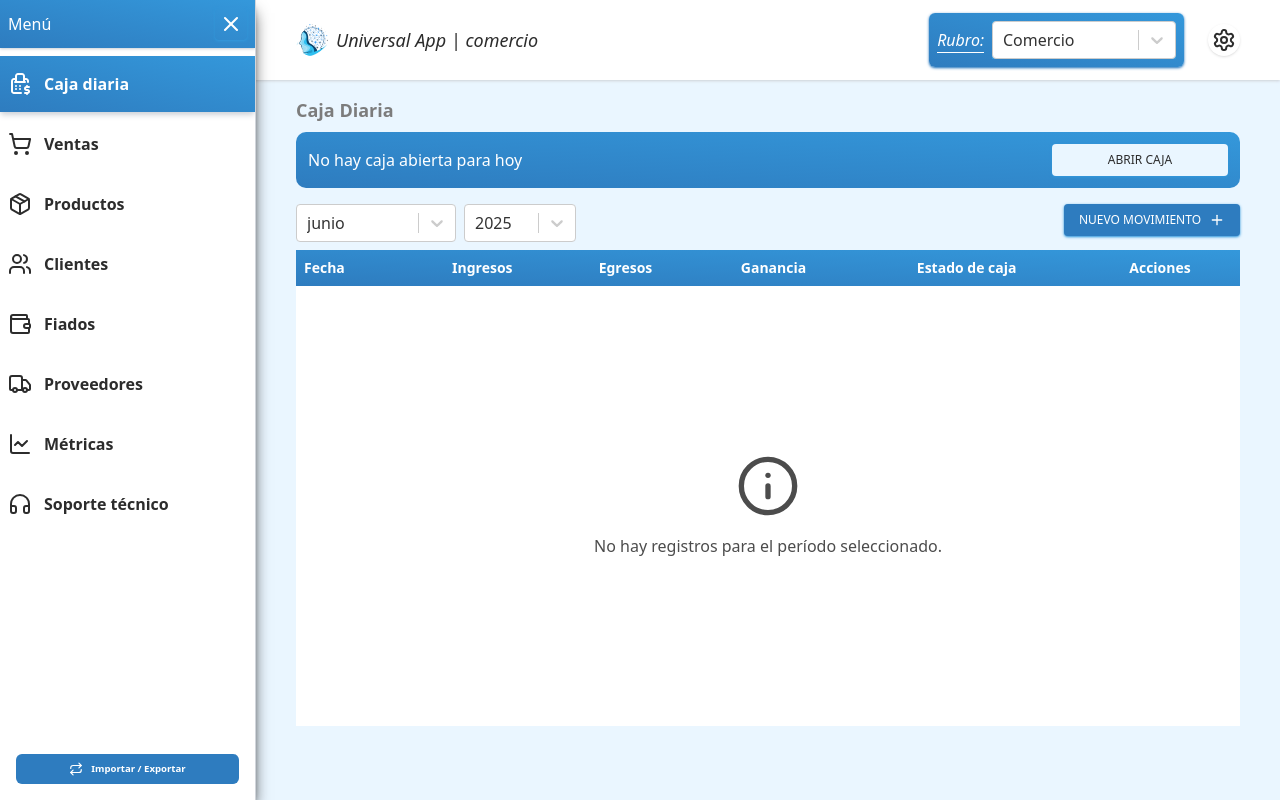
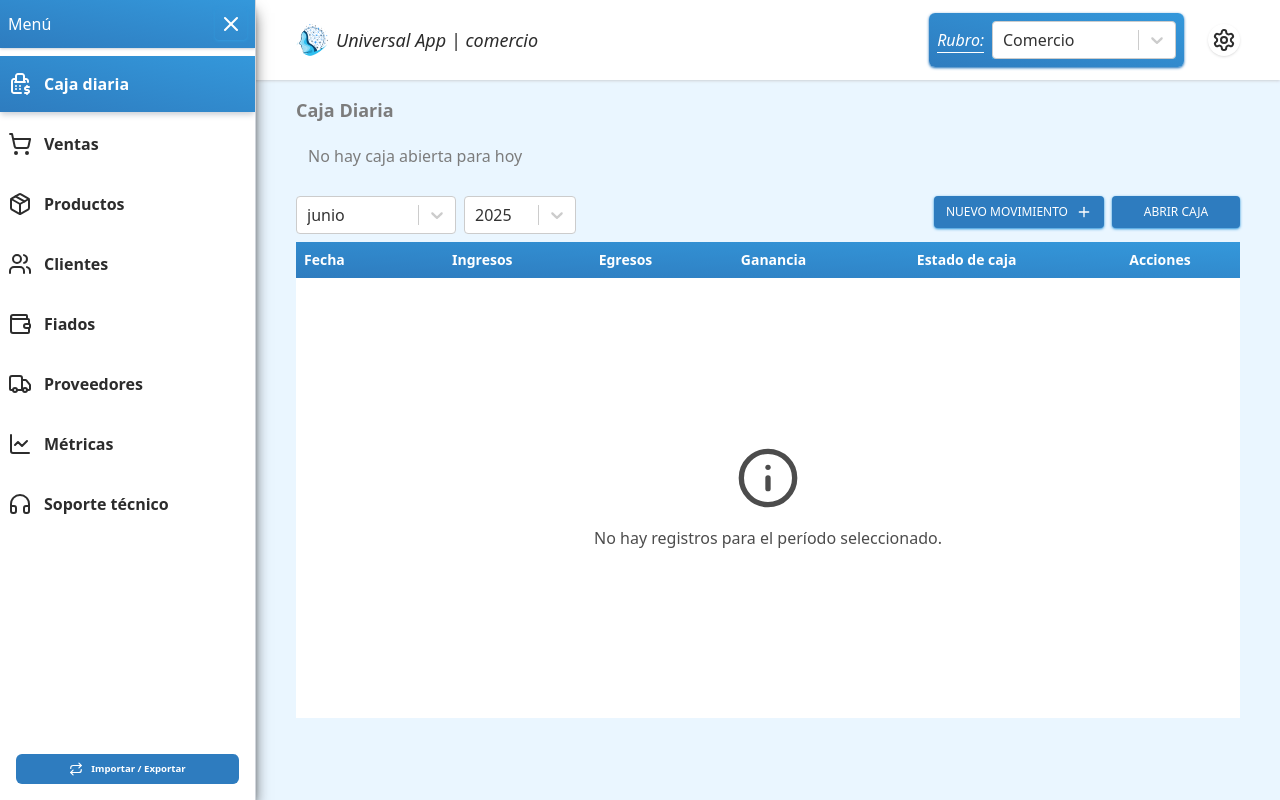
Before and after one commit to nicking94/universalpruebas, a Next.js app: page /caja-diaria in a window 1280 px wide. Built offline with nearby package versions, Linux system fonts and the light colour scheme.

Commit message:
improve ui in buttons

```diff
--- a/app/(dashboard)/caja-diaria/page.tsx
+++ b/app/(dashboard)/caja-diaria/page.tsx
@@ -924,27 +924,6 @@ const CajaDiariaPage = () => {
                         {format(parseISO(currentDailyCash.date), "dd/MM/yyyy")}
                       </p>
                     </div>
-                    <div>
-                      {currentDailyCash.closed ? (
-                        <Button
-                          icon={<Plus />}
-                          text="Reabrir Caja"
-                          colorText="text-white"
-                          colorTextHover="text-white"
-                          onClick={() => setIsOpenCashModal(true)}
-                        />
-                      ) : (
-                        <Button
-                          icon={<X />}
-                          text="Cerrar Caja"
-                          colorText="text-white"
-                          colorTextHover="text-white"
-                          colorBg="bg-red_m"
-                          colorBgHover="hover:bg-red_m"
-                          onClick={() => setIsCloseCashModal(true)}
-                        />
-                      )}
-                    </div>
                   </div>
                   <div className="grid grid-cols-2 text-gray_m font-semibold mb-4">
                     <p>
@@ -1011,18 +990,10 @@ const CajaDiariaPage = () => {
                 </div>
               </div>
             ) : (
-              <div className="bg-gradient-to-bl from-blue_m to-blue_b p-3 rounded-lg mb-4 flex justify-between items-center space-x-10">
-                <p className="text-md text-white">
+              <div className=" py-3 pl-3 rounded-lg mb-4 flex justify-between items-center space-x-10">
+                <p className="text-md text-gray_l dark:text-white">
                   No hay caja abierta para hoy
                 </p>
-                <Button
-                  text="Abrir Caja"
-                  colorText="text-gray_b"
-                  colorTextHover="hover:text-white"
-                  colorBg="bg-blue_xl"
-                  colorBgHover="hover:bg-green_m"
-                  onClick={() => setIsOpenCashModal(true)}
-                />
               </div>
             )}
 
@@ -1045,6 +1016,7 @@ const CajaDiariaPage = () => {
                   className="w-28 text-black"
                 />
               </div>
+              <div className="flex gap-2">
                 <Button
                   icon={<Plus className="w-4 h-4" />}
                   text="Nuevo Movimiento"
@@ -1055,6 +1027,37 @@ const CajaDiariaPage = () => {
                     if (isCashOpen) setIsOpenModal(true);
                   }}
                 />
+                {currentDailyCash ? (
+                  <div>
+                    {currentDailyCash.closed ? (
+                      <Button
+                        icon={<Plus size={20} />}
+                        text="Reabrir Caja"
+                        colorText="text-white"
+                        colorTextHover="text-white"
+                        onClick={() => setIsOpenCashModal(true)}
+                      />
+                    ) : (
+                      <Button
+                        icon={<X size={20} />}
+                        text="Cerrar Caja"
+                        colorText="text-white"
+                        colorTextHover="text-white"
+                        colorBg="bg-red_m"
+                        colorBgHover="hover:bg-red_m"
+                        onClick={() => setIsCloseCashModal(true)}
+                      />
+                    )}
+                  </div>
+                ) : (
+                  <Button
+                    text="Abrir Caja"
+                    colorText="text-white"
+                    colorTextHover="text-white"
+                    onClick={() => setIsOpenCashModal(true)}
+                  />
+                )}
+              </div>
             </div>
             <div
               className={` flex flex-col justify-between ${
--- a/app/components/Button.tsx
+++ b/app/components/Button.tsx
@@ -5,7 +5,7 @@ import { ButtonProps } from "../lib/types/types";
 
 const Button: React.FC<ButtonProps> = ({
   width = "w-auto",
-  minwidth = "min-w-[11rem]",
+  minwidth = "min-w-[8rem] 2xl:min-w-[11.5rem]",
   height = "h-[2rem] 2xl:h-auto",
   px = "px-3",
   py = "py-2",
```
Lines whose indentation alone changed are shown as unchanged.
